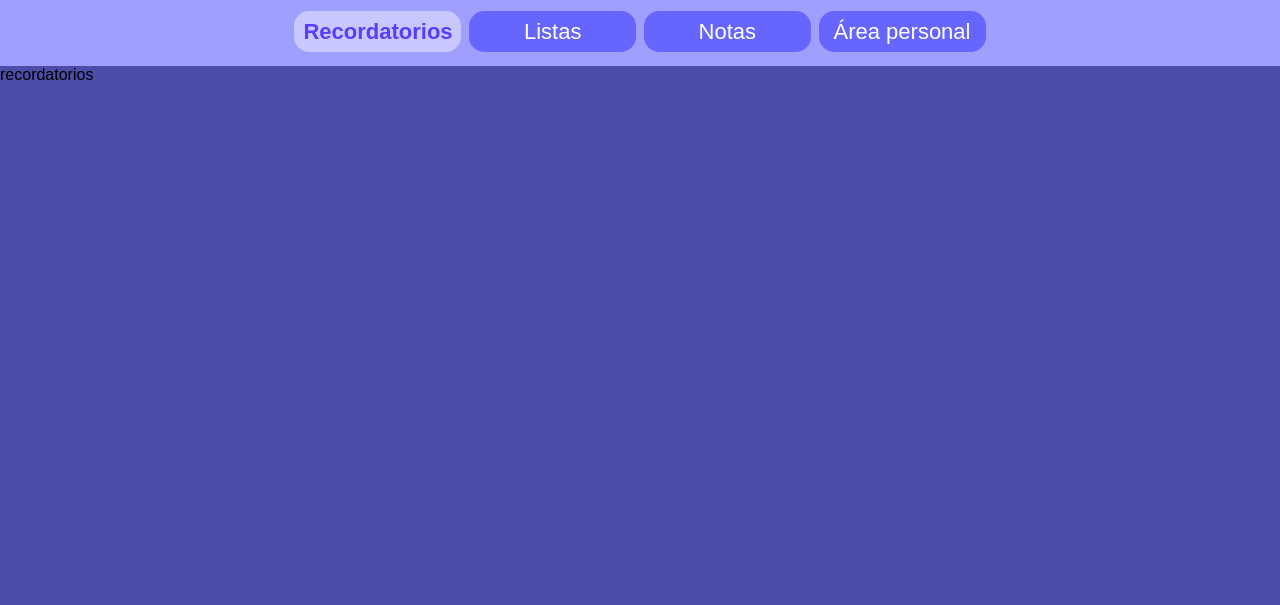
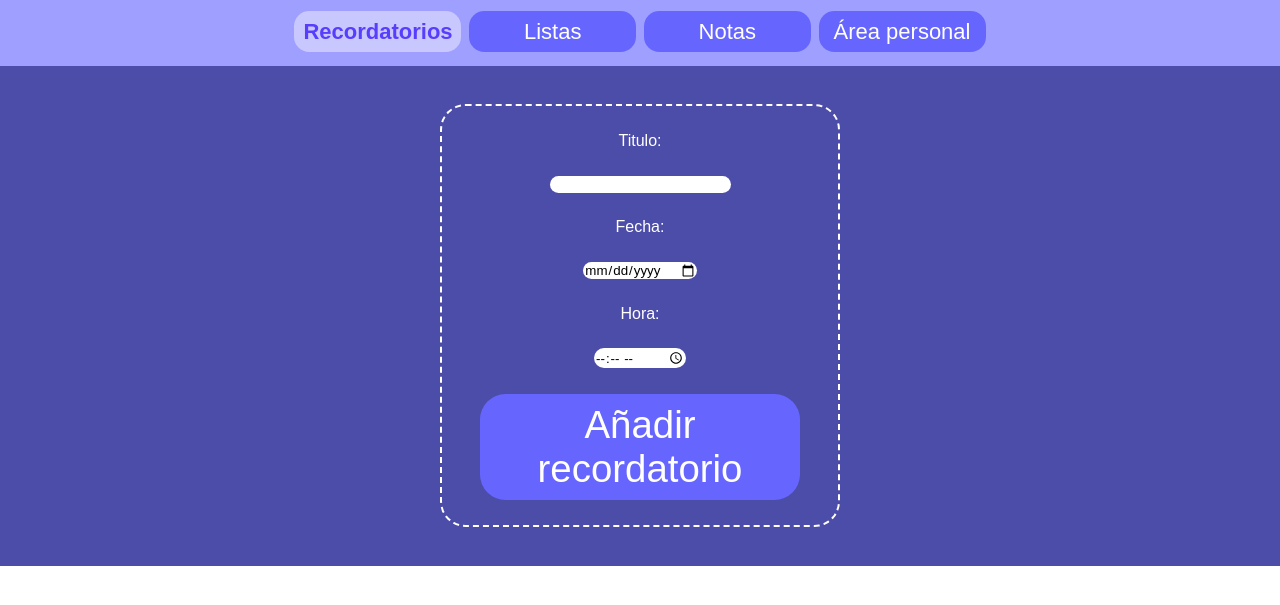
Before and after one commit to MJSDaw/gestionAplicacionesTiempoReal, a plain HTML site: page index.html in a window 1280 px wide. Shown: the part 181-786 px from the top of the page. Drawn offline with Linux system fonts and the light colour scheme.

Commit message:
Formulario de añadir recordatorios (por terminar)

```diff
--- a/estilos/header.css
+++ b/estilos/header.css
@@ -21,7 +21,7 @@ nav{
     height: 50%;
     margin: 2vw 0;
 }
-button{
+header button{
     border: none;
     background-color: rgb(102, 102, 255);
     color: white;
@@ -31,7 +31,7 @@ button{
     width: 25vw;
     justify-content: center;
 }
-.nav-button-active{
+header .nav-button-active{
     background-color: rgb(200, 200, 255);
     color: rgb(89, 61, 253);
     font-weight: 600;
@@ -66,7 +66,7 @@ button{
         flex-direction: row;
         width: 90%;
     }
-    button{
+    header button{
         font-size: 2.95vw;
     }
 }
@@ -79,7 +79,7 @@ button{
         height: 37.7px;
         margin: 15.36px 0;
     }
-    button{
+    header button{
         font-size: 22px;
         padding: 7.5px 5.3px;
         border-radius: 15.3px;
--- a/estilos/recordatorios.css
+++ b/estilos/recordatorios.css
@@ -1,5 +1,36 @@
 #recordatorios{
     background-color: rgb(76, 76, 169);
     width: 100vw;
-    height: 60vw;
+    display: flex;
+    flex-direction: column;
+    justify-content: center;
+    align-items: center;
 }
+#addRecordatorio{
+    display: flex;
+    flex-direction: column;
+    align-items: center;
+    border: dashed white 2px;
+    border-radius: 2vw;
+    padding: 2vw 3vw;
+    margin: 3vw;
+    box-sizing: border-box;
+}
+#addRecordatorio input{
+    border: none;
+    border-radius: 2vw;
+    margin: 2vw 0;
+}
+#addRecordatorio button{
+    border: none;
+    background-color: rgb(102, 102, 255);
+    color: white;
+    font-size: 3vw;
+    padding: 0.7vw 1vw;
+    border-radius: 2vw;
+    width: 25vw;
+    justify-content: center;
+}
+#addRecordatorio label{
+    color: white;
+}
--- /dev/null
+++ b/form-recordatorios.js
@@ -0,0 +1,2 @@
+let fecha = document.getElementById("fecha");
+let hora = document.getElementById("hora");
--- a/index.html
+++ b/index.html
@@ -25,7 +25,18 @@
     </header>
     <main>
         <div id="recordatorios">
-            recordatorios
+            <div id="addRecordatorio">
+                <label for="titulo">Titulo: </label>
+                <input type="text" id="titulo">
+                <label for="fecha">Fecha: </label>
+                <input type="date" name="" id="">
+                <label for="hora">Hora: </label>
+                <input type="time">
+                <button>Añadir recordatorio</button>
+            </div>
+            <div id="listaRecordatorios">
+
+            </div>
         </div>
         <div id="listas" hidden>
             listas
@@ -39,5 +50,6 @@
     </main>
     <script src="reloj.js"></script>
     <script src="navigation.js"></script>
+    <script src="form-recordatorios.js"></script>
 </body>
 </html>
```
